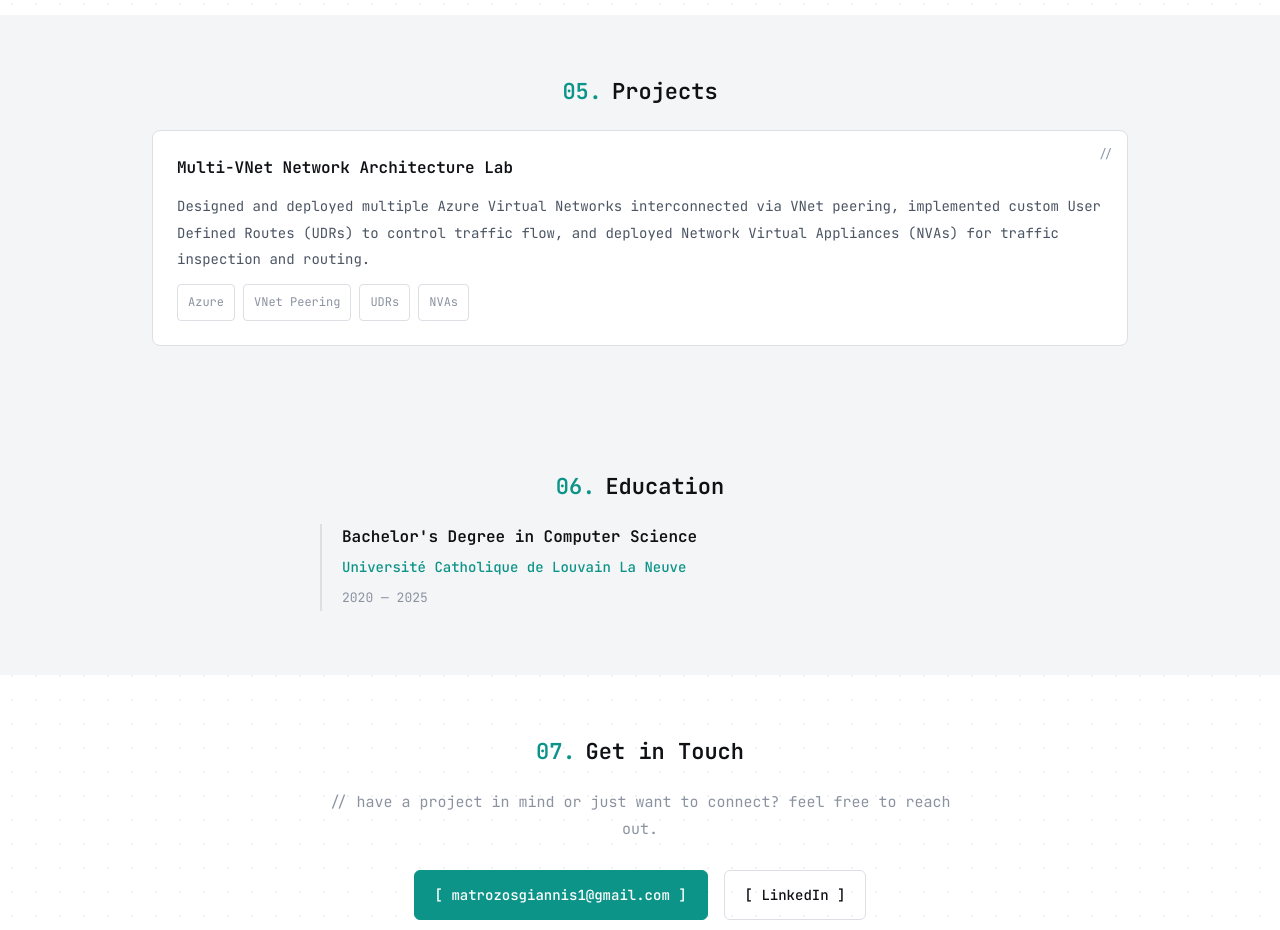
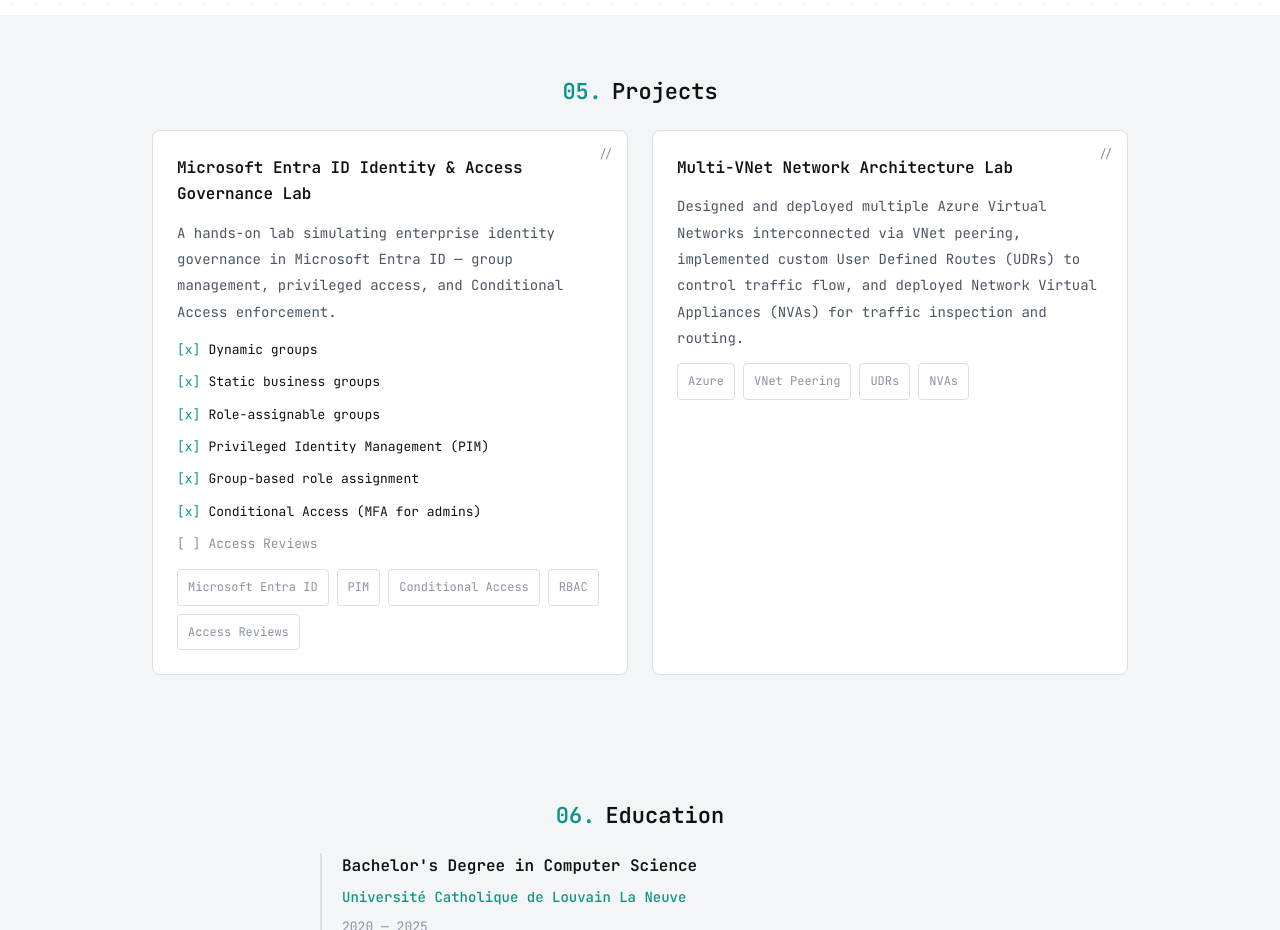
Before and after one commit to giannismatr/portfolio, a React (Vite) app: page / in a window 1280 px wide. Shown: the part 2480-3410 px from the top of the page. Built offline with nearby package versions, Linux system fonts and the light colour scheme.

Commit message:
Add Entra ID identity & access governance lab project
Rendered as a checklist so in-progress items (Access Reviews) are visually distinct from completed ones.

```diff
--- a/src/components/Projects.tsx
+++ b/src/components/Projects.tsx
@@ -10,6 +10,15 @@
             <article key={project.title} className="project-card">
               <h3>{project.title}</h3>
               <p>{project.description}</p>
+              {project.checklist && (
+                <ul className="checklist">
+                  {project.checklist.map((item) => (
+                    <li key={item.label} className={item.done ? 'done' : 'pending'}>
+                      {item.label}
+                    </li>
+                  ))}
+                </ul>
+              )}
               <ul className="tag-list">
                 {project.tags.map((tag) => (
                   <li key={tag} className="tag-pill">
--- a/src/data/content.ts
+++ b/src/data/content.ts
@@ -69,13 +69,34 @@
   { name: 'Microsoft 365 Certified: Fundamentals', code: 'MS-900' },
 ];
 
+export type ChecklistItem = {
+  label: string;
+  done: boolean;
+};
+
 export type Project = {
   title: string;
   description: string;
   tags: string[];
+  checklist?: ChecklistItem[];
 };
 
 export const projects: Project[] = [
+  {
+    title: 'Microsoft Entra ID Identity & Access Governance Lab',
+    description:
+      'A hands-on lab simulating enterprise identity governance in Microsoft Entra ID — group management, privileged access, and Conditional Access enforcement.',
+    tags: ['Microsoft Entra ID', 'PIM', 'Conditional Access', 'RBAC', 'Access Reviews'],
+    checklist: [
+      { label: 'Dynamic groups', done: true },
+      { label: 'Static business groups', done: true },
+      { label: 'Role-assignable groups', done: true },
+      { label: 'Privileged Identity Management (PIM)', done: true },
+      { label: 'Group-based role assignment', done: true },
+      { label: 'Conditional Access (MFA for admins)', done: true },
+      { label: 'Access Reviews', done: false },
+    ],
+  },
   {
     title: 'Multi-VNet Network Architecture Lab',
     description:
--- a/src/index.css
+++ b/src/index.css
@@ -487,6 +487,38 @@
   font-size: 14px;
 }
 
+.checklist {
+  list-style: none;
+  padding: 0;
+  margin: 0;
+  display: flex;
+  flex-direction: column;
+  gap: 6px;
+  font-size: 13px;
+}
+
+.checklist li::before {
+  margin-right: 8px;
+}
+
+.checklist li.done {
+  color: var(--text-h);
+}
+
+.checklist li.done::before {
+  content: '[x]';
+  color: var(--accent);
+}
+
+.checklist li.pending {
+  color: var(--text-dim);
+}
+
+.checklist li.pending::before {
+  content: '[ ]';
+  color: var(--text-dim);
+}
+
 .tag-list {
   list-style: none;
   display: flex;
```
